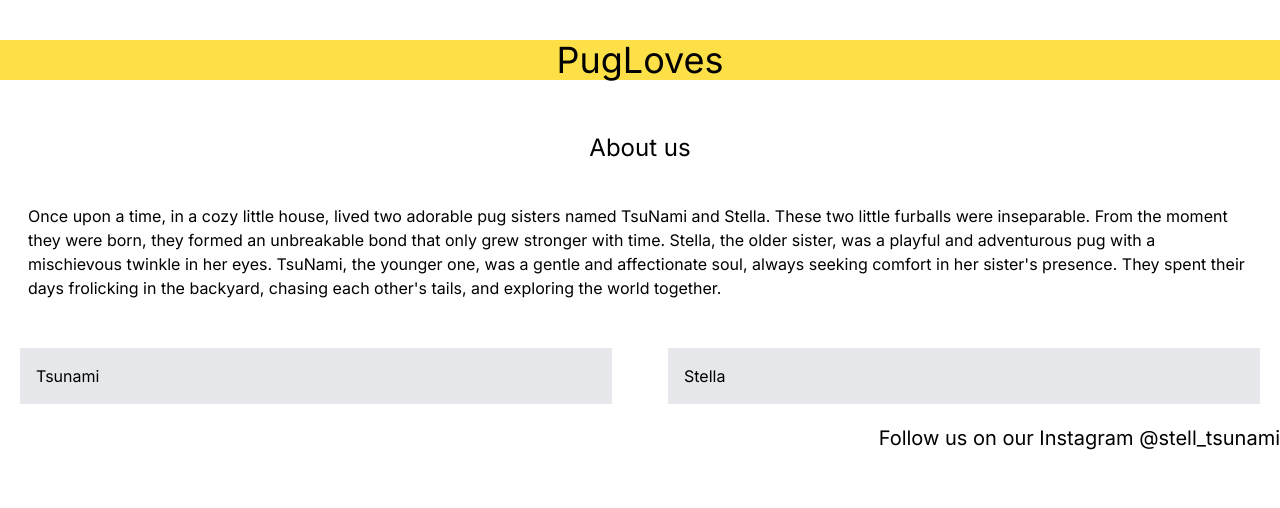
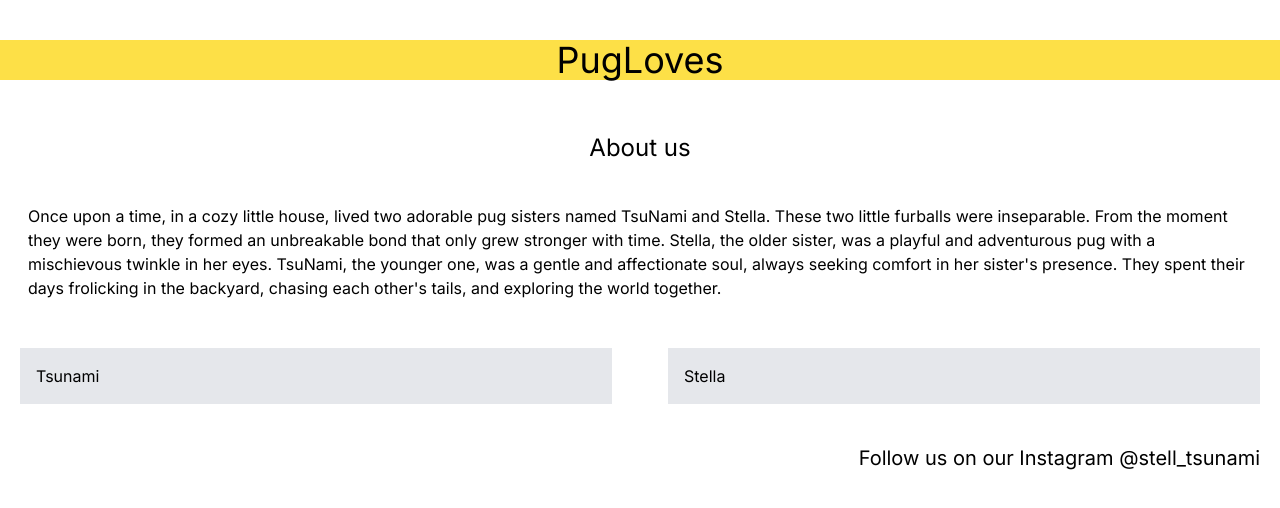
Before and after one commit to Bovdaboat/pugwholovehugs, a Next.js app: page / in a window 1280 px wide. Shown: the top 508 px of the page. Built offline with nearby package versions, Linux system fonts and the light colour scheme.

Commit message:
getting the Footer.tsx

```diff
--- a/src/app/shared/Footer.tsx
+++ b/src/app/shared/Footer.tsx
@@ -4,7 +4,7 @@
 const Footer = () => {
     return (
         <>
-            <div className="flex justify-end text-xl">
+            <div className="flex justify-end text-xl m-5 p5">
     <h1>Follow us on our Instagram @stell_tsunami</h1>
             </div>
             </>
```
